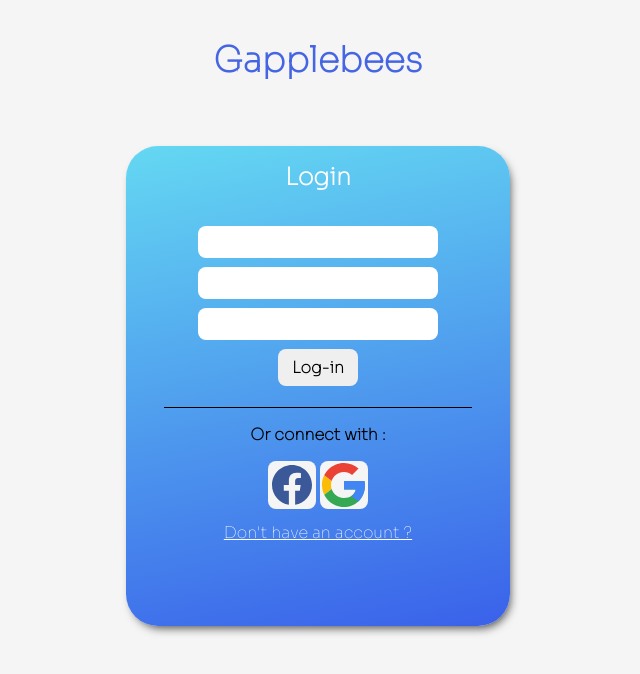
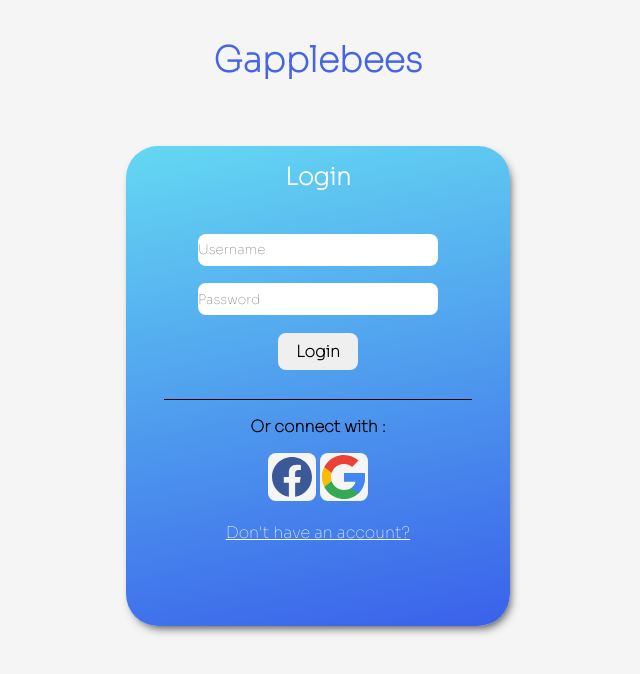
Before and after one commit to kjebali23/Gapplebees, a React (Create React App) app: page /login in a window 1280 px wide. Shown: the top 674 px of the page, without its empty margins (322-962 px from the left). Built offline with nearby package versions, Linux system fonts and the light colour scheme.

Commit message:
Wired the login page with the GraphQl endpoint/ Added redirections

```diff
--- a/src/Pages/AuthPages/Auth.css
+++ b/src/Pages/AuthPages/Auth.css
@@ -128,7 +128,7 @@
 }
 
 .auth-errors{
-    color: yellow;
+    color: white;
     margin-top: 1rem;
     display: flex;
     justify-content: center;
--- a/src/Pages/AuthPages/Login.js
+++ b/src/Pages/AuthPages/Login.js
@@ -1,39 +1,143 @@
-import React , {useRef} from 'react'
+import React, { useState } from 'react'
 import Facebook from '../../assets/Facebook.svg'
 import google from '../../assets/google.svg'
 import './Auth.css'
 import FormInput from './FormInput'
+import {gql , useLazyQuery , useQuery} from '@apollo/client'
+import { useNavigate } from "react-router-dom";
+
+
+
+const login = gql`
+    query Login($userName: String!, $password: String!) {
+        login(UserName: $userName, Password: $password) {
+            Uid
+            UserName
+            Email
+            Token
+  }
+}
+`
+
+
+
+
 
 const Login = () => {
+
+    let [errors , setErrors] = useState({})
+    const [values , setValues] = useState({
+        username:"",
+        email:"",
+        password:"",
+    });
+
+    let navigate = useNavigate();
+
+    const inputs = [
+        {
+            id: 1,
+            name:"username",
+            type:"text",
+            placeholder:"Username",
+            label:"Username"
+        },
+        // {
+        //     id: 2,
+        //     name:"email",
+        //     type:"email",
+        //     placeholder:"Email",
+        //     label:"Email"
+        // },
+        {
+            id: 2,
+            name:"password",
+            type:"password",
+            placeholder:"Password",
+            label:"Password"
+        }
+    ]
+    const userName = values.username
+    const  password = values.password
+
+
+    const [loginUser, { loading, data , error }] = useLazyQuery(login , {
+        variables:{
+            userName,
+            password
+        }
+    });
+    if (loading) return <p>Loading ...</p>;
+    if (error) return <p>An error occured</p>;
+    if (data) {
+      navigate('/race')
+    //   return(<BrowserRouter to="/" />)
+    }
+
+
+
+
+    const onChange=(e)=>{
+        setValues({...values , [e.target.name]: e.target.value})
+    }
+
+
+
+
+    const onSubmit = (e)=>{
+        e.preventDefault();
+        loginUser(userName, password)
+
+    }
+
+
+
+
   return (
-    <div className='login-page' >
+    <div className='login-page'>
+
         <h1 className='page-title' >Gapplebees</h1>
         <div className='login-container'>
-            <h2 className='form-title' >Login</h2>
-            <form className='auth-form'>
+            <h2 className="form-title">Login</h2>
 
-                <FormInput label={'User name'} type={'text'} />
-                <FormInput label={'Email'} type={'email'}/>
-                <FormInput label={'Password'} type={'password'} />
+            <form
+            // onClick={ onSubmit}
+            // onSubmit={ onSubmit }
+            className='auth-form'>
+            {inputs.map((input) => (
+          <FormInput
+            key={input.id}
+            {...input}
+            value={values[input.name]}
+            onChange={onChange}
+          />
+        ))}
 
-                <button className='auth-form-btn' >Log-in</button>
-            <div className='alternative-method' >
+
+
+                <button onClick={ onSubmit} className='auth-form-btn' >Login</button>
+            <div className='alternative-method'>
                 <h4>Or connect with :</h4>
-                <div className='connection-methods' >
+                <div className='connection-methods'>
 
-                    <div className="social-container" >
-                        <img className='connection-prov-logo' src={Facebook} />
+                    <div className="social-container">
+                        <img className='connection-prov-logo'  src={Facebook} />
                         <img className='connection-prov-logo' src={google}/>
                     </div>
 
                 </div>
             </div>
             </form>
-            <a className='redirect-link' href="http://localhost:3000/sign-up">Don't have an account ?</a>
+            <a className='redirect-link' href="http://localhost:3000/sign-up">Don't have an account?</a>
+            {Object.keys(errors).length > 0  &&
+               <div className='auth-errors'>
+                   <p>{errors.email}</p>
+                   <p>{errors.usename}</p>
+                   <p>{errors.password}</p>
 
+                </div>
+               }
         </div>
-
-
     </div>
   )
 }
--- a/src/Pages/AuthPages/SignUp.js
+++ b/src/Pages/AuthPages/SignUp.js
@@ -4,8 +4,9 @@ import google from '../../assets/google.svg'
 import './Auth.css'
 import FormInput from './FormInput'
 import {gql , useMutation} from '@apollo/client'
+import { useNavigate } from "react-router-dom";
 
-// import { useFormData } from '../../Hooks/useFormData'
+
 
 
 const signUp = gql`
@@ -30,6 +31,8 @@ const SignUp = () => {
         email:"",
         password:"",
     });
+
+    const navigate = useNavigate()
 
     const inputs = [
         {
@@ -64,7 +67,9 @@ const SignUp = () => {
 
     const [createUser] = useMutation(signUp ,{
         update(proxy , result){
-            console.log(result)
+            console.log(`User with data ${result.username } has been registred`)
+            navigate('/race')
+
         },
         onError(err){
             setErrors(err.graphQLErrors[0].extensions.errors)
```
Also changed, not shown: src/Hooks/useForm.js (added, +29 -0 lines), src/Hooks/useFormData.js (deleted, +0 -29 lines).
